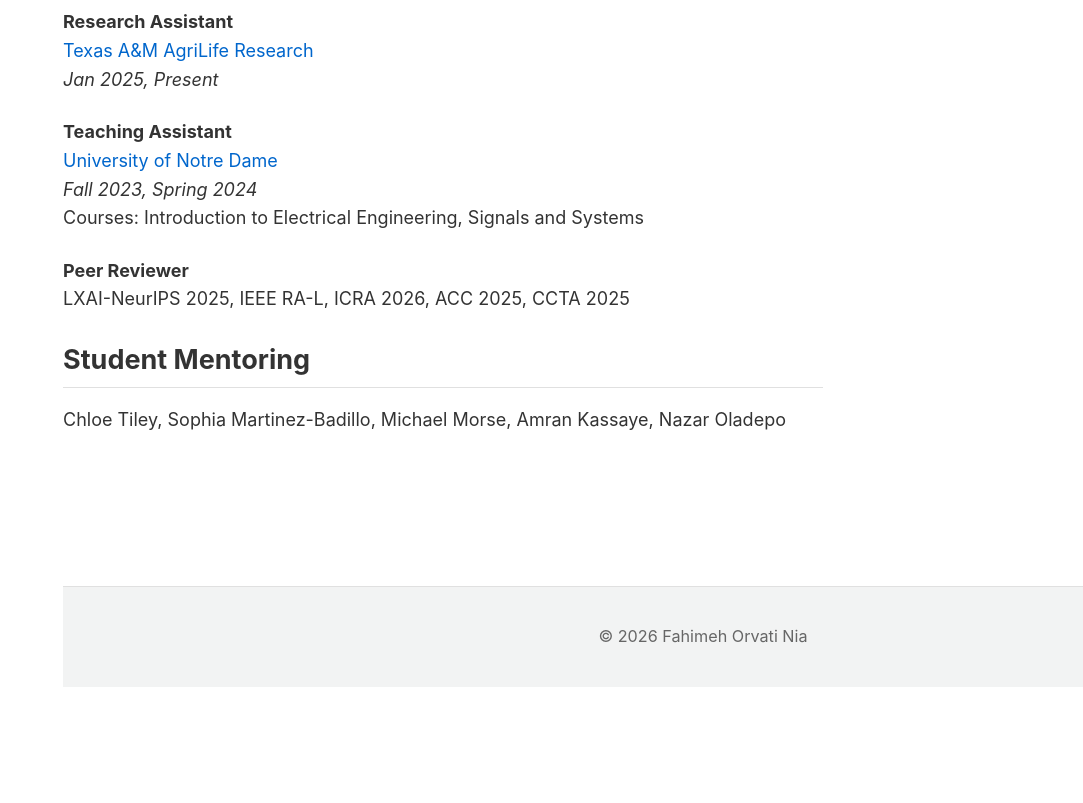
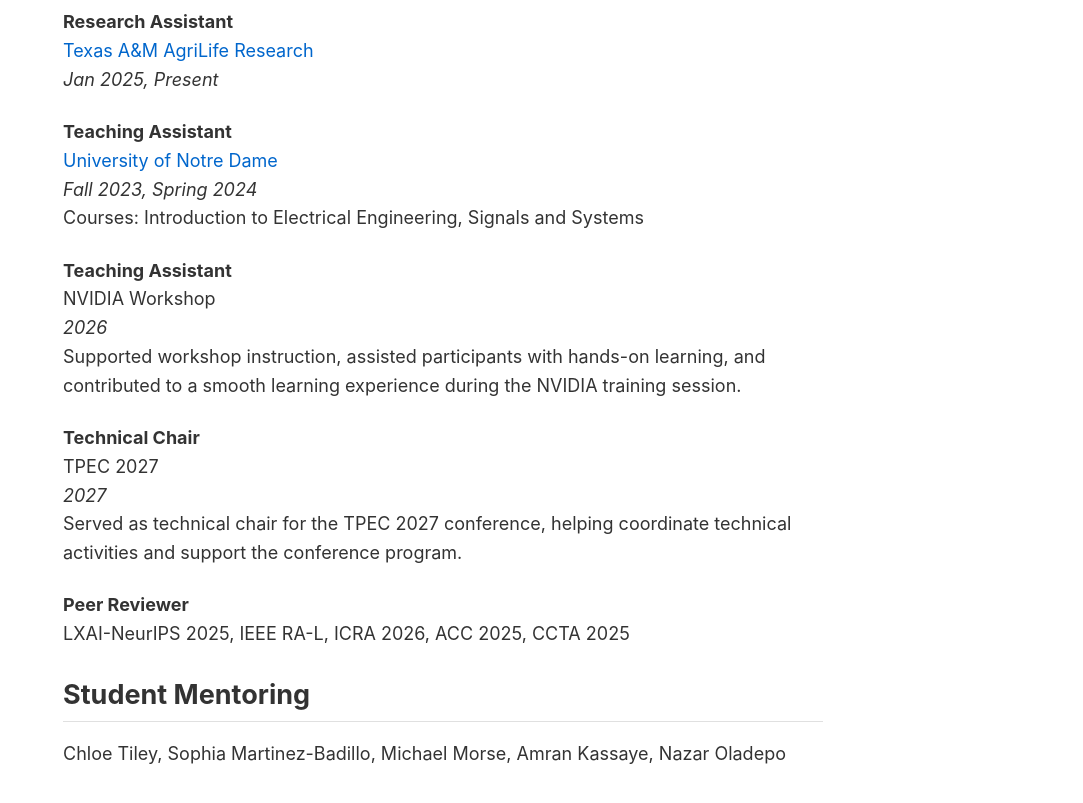
Before and after one commit to fahimehorvatinia/fahimehorvatinia.github.io, a Jekyll site: the page built from index.md, in a window 1280 px wide and 900 px high, scrolled down 2571 px. Shown: the top 803 px of the window, without its empty margins (197-1280 px from the left). Built offline with Jekyll 4.4.1, drawn with Linux system fonts in a browser that asks for light colours; some web fonts are replaced; before the commit the page ends 3258 px from its top, so only the background shows below that.

Commit message:
Add NVIDIA workshop TA role and TPEC 2027 technical chair experience to homepage experience section

```diff
--- a/index.md
+++ b/index.md
@@ -56,7 +56,7 @@ sidebar: false
     </ul>
 </div>
 
-I'm a PhD student in Computer Engineering at Texas A&M University, advised by <a href="https://engineering.tamu.edu/electrical/profiles/peeples-joshua.html">Dr. Joshua Peeples</a>, and affiliated with the <a href="https://avls.tamu.edu/">Advanced Vision and Learning Lab (AVLL)</a>. I earned my Master's degree in Electrical Engineering from the University of Notre Dame in 2025 and my Bachelor's degree in Electrical Engineering from Amirkabir University of Technology in 2020.
+I'm a PhD student in Computer Engineering at Texas A&M University, advised by <a href="https://engineering.tamu.edu/electrical/profiles/peeples-joshua.html">Dr. Joshua Peeples</a>, and affiliated with the <a href="https://avll.tamu.edu/">Advanced Vision and Learning Lab (AVLL)</a>. I earned my Master's degree in Electrical Engineering from the University of Notre Dame in 2025 and my Bachelor's degree in Electrical Engineering from Amirkabir University of Technology in 2020.
 
 ## Research Focus
 
@@ -151,6 +151,16 @@ I'm a PhD student in Computer Engineering at Texas A&M University, advised by <a
 *Fall 2023, Spring 2024*
 Courses: Introduction to Electrical Engineering, Signals and Systems
 
+**Teaching Assistant**
+NVIDIA Workshop
+*2026*
+Supported workshop instruction, assisted participants with hands-on learning, and contributed to a smooth learning experience during the NVIDIA training session.
+
+**Technical Chair**
+TPEC 2027
+*2027*
+Served as technical chair for the TPEC 2027 conference, helping coordinate technical activities and support the conference program.
+
 **Peer Reviewer**
 LXAI-NeurIPS 2025, IEEE RA-L, ICRA 2026, ACC 2025, CCTA 2025
 
```
